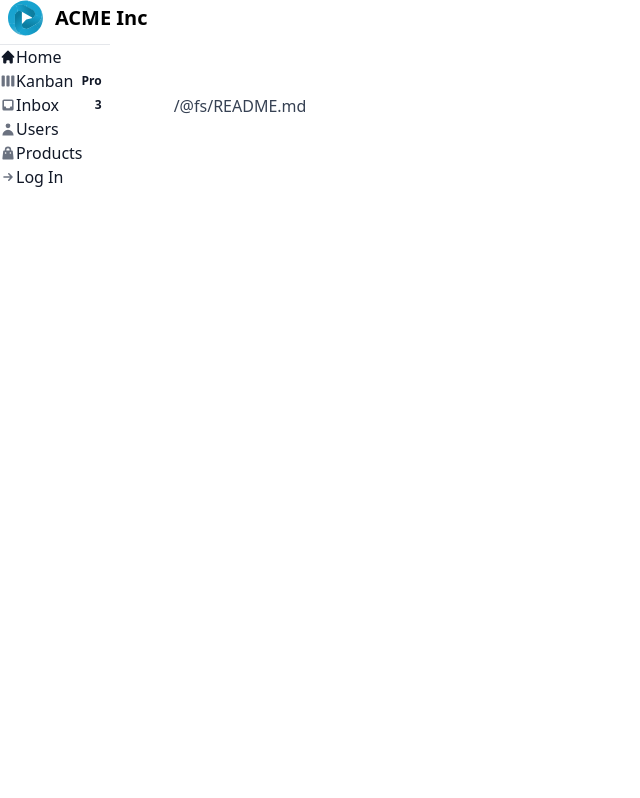
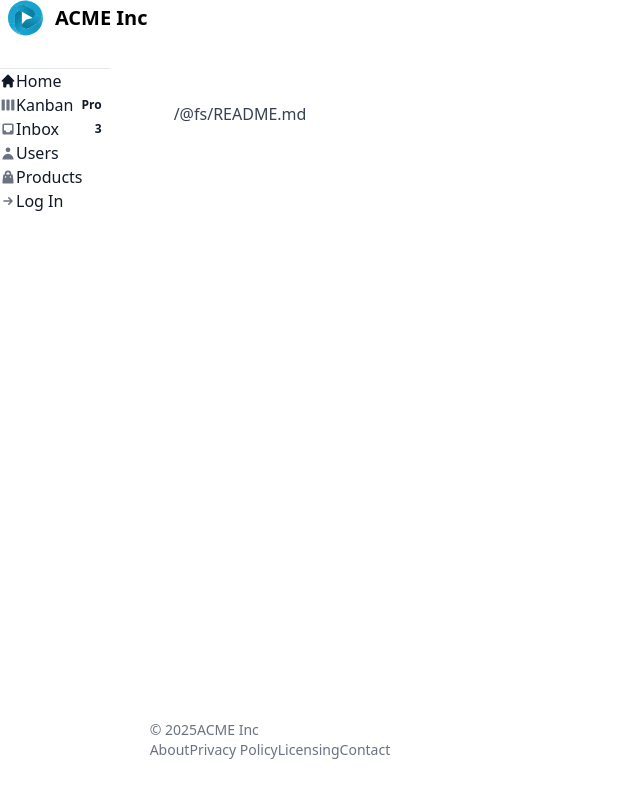
Before and after one commit to npburgess/frontend-code-test-npb, a React (Vite) app: page / in a window 1280 px wide. Shown: the whole page, without its empty margins (0-640 px from the left). Built offline with nearby package versions, Linux system fonts and the light colour scheme.

Commit message:
Add Footer to App component

```diff
--- a/src/App.tsx
+++ b/src/App.tsx
@@ -3,21 +3,45 @@ import { Navbar } from './components/Navbar';
 import { Sidebar } from './components/Sidebar';
 import { Home } from './pages/Home';
 import { Users } from './pages/Users';
+import {
+  Footer,
+  FooterCopyright,
+  FooterLinkGroup,
+  FooterLink,
+} from 'flowbite-react';
 
 export default function App() {
   return (
+    <div className="flex flex-col items-stretch min-h-screen">
       <Router>
         <Navbar />
-      <div className="mt-2 flex gap-2">
+        <div className="mt-4 flex gap-2 flex-1">
           <Sidebar className="hidden md:block" />
-        <main className="flex-1 px-2 pb-10">
+          <main className="flex-1 flex flex-col px-2 pb-4 max-w-7xl">
+            <div className="flex-1">
               <Routes>
                 <Route path="/" element={<Home />} />
                 <Route path="/home" element={<Home />} />
                 <Route path="/users" element={<Users />} />
               </Routes>
+            </div>
+
+            <Footer container className="mt-6">
+              <FooterCopyright
+                href="#"
+                by="ACME Inc"
+                year={new Date().getFullYear()}
+              />
+              <FooterLinkGroup>
+                <FooterLink href="#">About</FooterLink>
+                <FooterLink href="#">Privacy Policy</FooterLink>
+                <FooterLink href="#">Licensing</FooterLink>
+                <FooterLink href="#">Contact</FooterLink>
+              </FooterLinkGroup>
+            </Footer>
           </main>
         </div>
       </Router>
+    </div>
   );
 }
```
Lines whose indentation alone changed are shown as unchanged.
